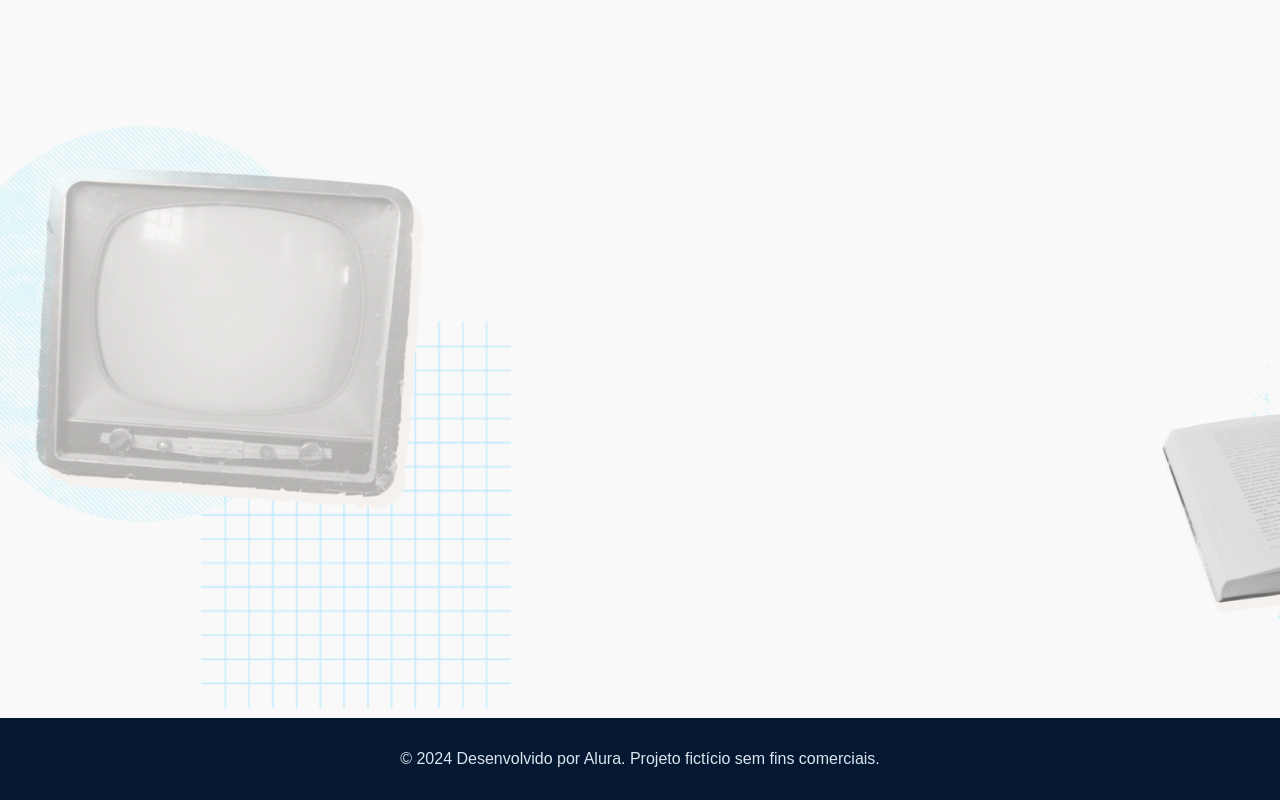
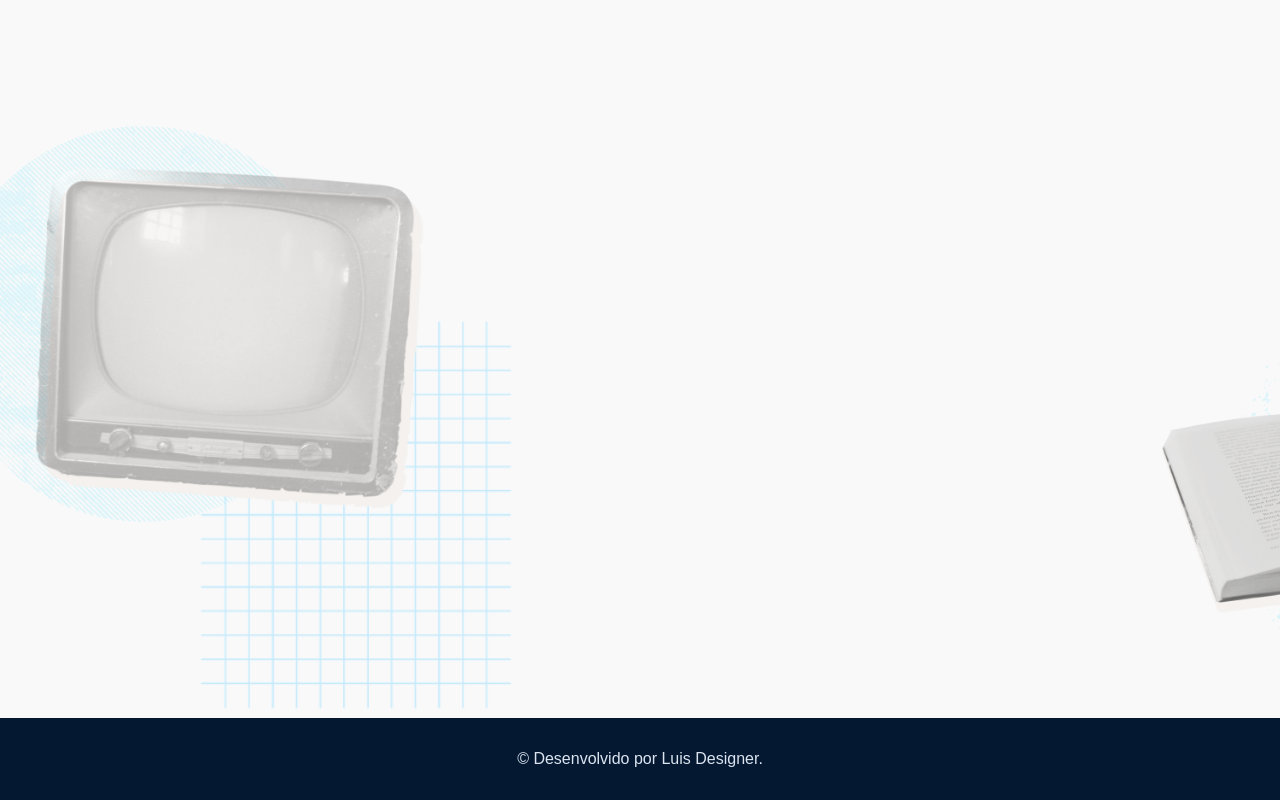
Before and after one commit to LuDesigner/Memoteca, a plain HTML site: page index.html in a window 1280 px wide. Shown: the part 2613-3413 px from the top of the page. Drawn offline with nearby package versions, Linux system fonts and the light colour scheme; no server answers.

Commit message:
Atualizando final do projeto

```diff
--- a/index.html
+++ b/index.html
@@ -64,8 +64,7 @@
     </main>
     <footer>
       <p>&copy;
-        2024 Desenvolvido por Alura.
-        Projeto fictício sem fins comerciais.</p>
+        Desenvolvido por Luis Designer.</p>
     </footer>
     <script src="https://cdn.jsdelivr.net/npm/axios@1.6.7/dist/axios.min.js"></script>
     <script type="module" src="js/api.js"></script>
```
